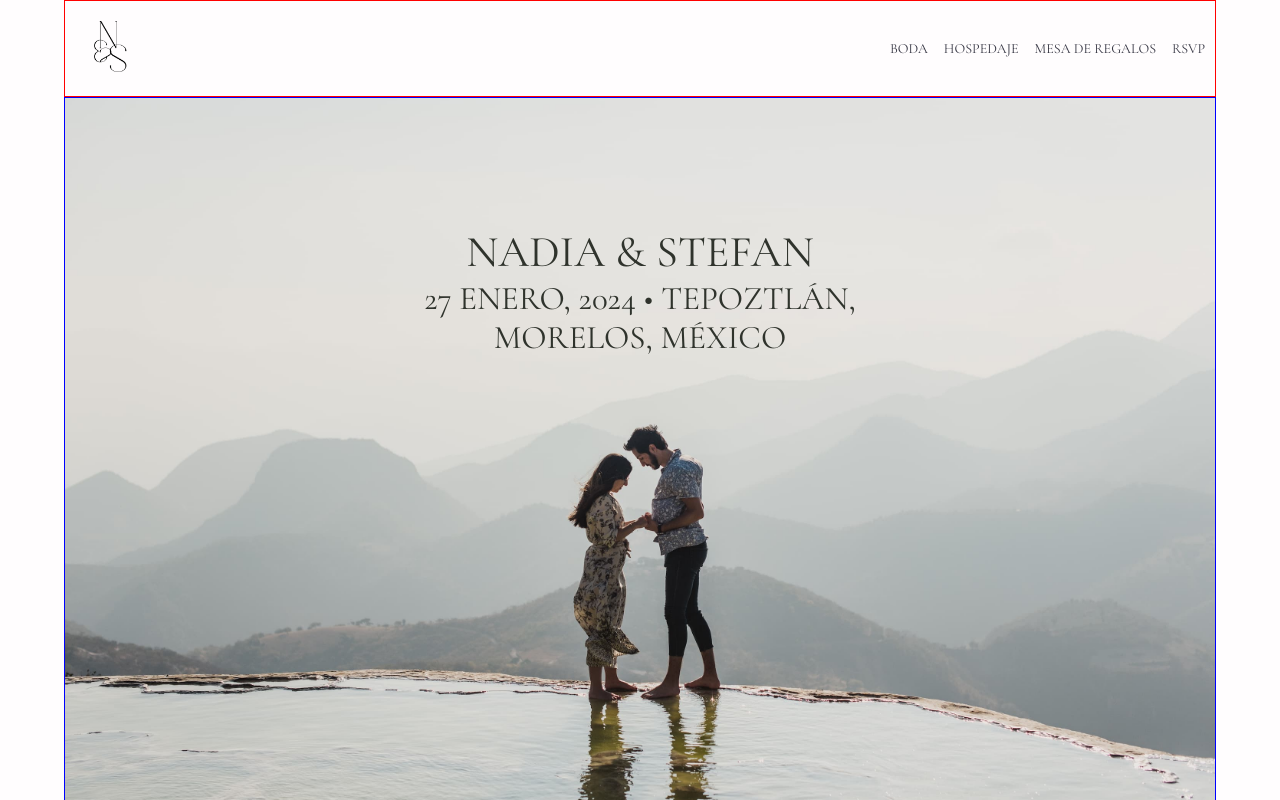
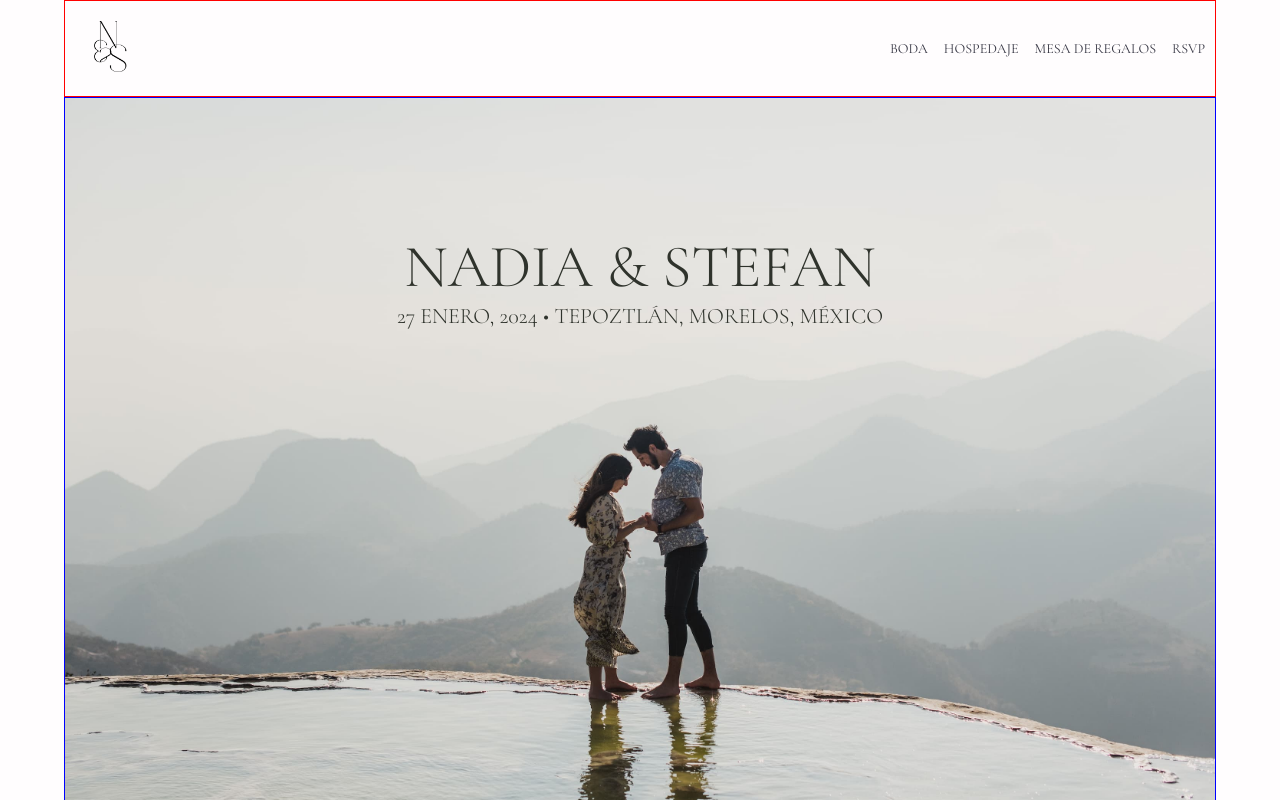
Before and after one commit to richipargo/nadia-stefan, a React (Vite) app: page / in a window 1280 px wide. Shown: the top 800 px of the page. Built offline with nearby package versions, Linux system fonts and the light colour scheme.

Commit message:
Change hero font size

```diff
--- a/src/style_components/hero.css
+++ b/src/style_components/hero.css
@@ -16,8 +16,10 @@
   text-transform: uppercase;
 }
 .centered-text h1 {
-  font-weight: 400;
+  font-weight: 300;
+  font-size: 60px;
 }
 .centered-text h2 {
-  font-weight: 400;
+  font-weight: 300;
+  font-size: 22px;
 }
```
